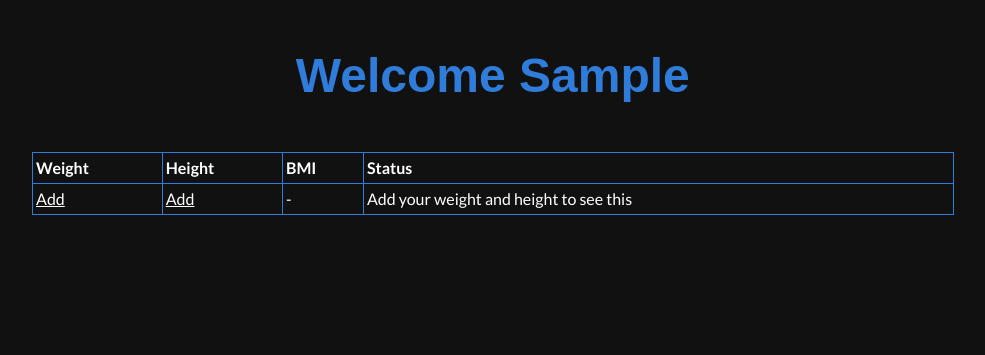
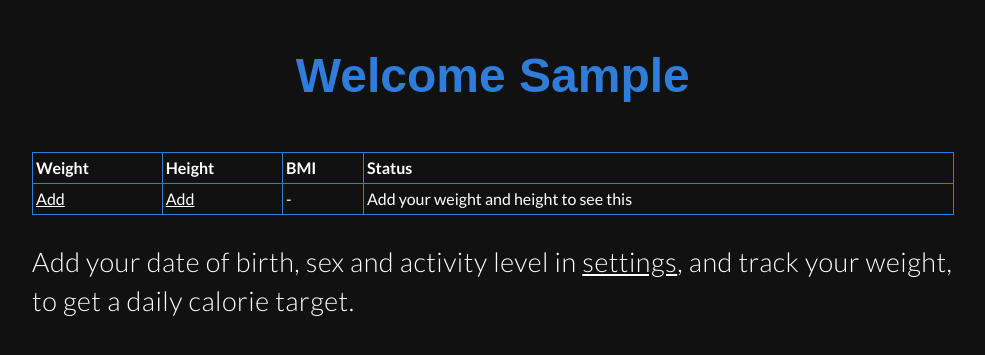
Before and after one commit to DanielPullan/be-less-fat, a Flask app: page / in a window 1280 px wide. Shown: the part 64-419 px from the top of the page, without its empty margins (128-1113 px from the left). Run offline with Flask 3, Linux system fonts and the light colour scheme; the visitor is signed in with stand-in values (Sample User, id 1); data comes from the database, SQL or seed files in the repository; data that the repository does not hold is empty.

Commit message:
Add daily calorie target with goal date estimate
- Settings now take date of birth, sex and activity level (1-5)
- Maintenance calories from Mifflin-St Jeor (ported from
  archive/mifflin.py) times the activity multiplier
- Target is maintenance minus 500 kcal/day when above goal weight,
  maintenance otherwise; never below 1500 (male) / 1200 (female)
- Estimates the goal date at ~7700 kcal per kg
- Shows target, calories left today and goal date on home and /me
- Rejects under-18s, warns when the goal weight is an underweight BMI
- Existing databases get the new columns added automatically

Co-Authored-By: Claude Opus 5.5 <noreply@anthropic.com>
Claude-Session: https://claude.ai/code/session_01UGT2iDVVhiPe2WZdyFNR64

```diff
--- a/blf-app/blf_app/app.py
+++ b/blf-app/blf_app/app.py
@@ -4,7 +4,7 @@
 
 import os
 import sqlite3
-from datetime import date
+from datetime import date, timedelta
 from functools import wraps
 from pathlib import Path
 
@@ -24,6 +24,20 @@ from werkzeug.security import check_password_hash, generate_password_hash
 BASE_DIR = Path(__file__).resolve().parent
 MEALS = ("Breakfast", "Lunch", "Dinner", "Snack")
 
+# Activity multipliers for Mifflin-St Jeor (from archive/mifflin.py). 1 = potato, 5 = PT instructor.
+ACTIVITY_LEVELS = {
+    1: (1.2, "Sedentary (little or no exercise)"),
+    2: (1.375, "Lightly active (exercise 1-3 days a week)"),
+    3: (1.55, "Moderately active (exercise 3-5 days a week)"),
+    4: (1.725, "Very active (hard exercise 6-7 days a week)"),
+    5: (1.9, "Extremely active (physical job or training twice a day)"),
+}
+SEXES = ("male", "female")
+
+DAILY_DEFICIT = 500                              # kcal/day, roughly 0.5 kg a week
+MINIMUM_CALORIES = {"male": 1500, "female": 1200}  # never recommend going below this
+KCAL_PER_KG = 7700                               # approx energy in 1 kg of body fat
+
 SCHEMA = """
 CREATE TABLE IF NOT EXISTS users (
     id            INTEGER PRIMARY KEY AUTOINCREMENT,
@@ -31,7 +45,10 @@ CREATE TABLE IF NOT EXISTS users (
     password_hash TEXT    NOT NULL,
     pin_hash      TEXT    NOT NULL,
     height        REAL,              -- metres
-    goalweight    REAL               -- kg
+    goalweight    REAL,              -- kg
+    birthdate     TEXT,              -- YYYY-MM-DD
+    sex           TEXT,              -- male / female (used for Mifflin-St Jeor)
+    activity      INTEGER            -- 1-5, see ACTIVITY_LEVELS
 );
 
 CREATE TABLE IF NOT EXISTS weight (
@@ -90,6 +107,11 @@ def close_db(_exc=None):
 def init_db():
     db = get_db()
     db.executescript(SCHEMA)
+    # Add columns that didn't exist in older databases
+    existing = {row["name"] for row in db.execute("PRAGMA table_info(users)")}
+    for column, kind in (("birthdate", "TEXT"), ("sex", "TEXT"), ("activity", "INTEGER")):
+        if column not in existing:
+            db.execute(f"ALTER TABLE users ADD COLUMN {column} {kind}")
     db.commit()
 
 
@@ -116,6 +138,69 @@ def bmiCategory(bmi):
     if bmi < 30:
         return "Overweight"
     return "Obese"
+
+
+def ageFrom(birthdate, on=None):
+    on = on or date.today()
+    born = date.fromisoformat(birthdate)
+    return on.year - born.year - ((on.month, on.day) < (born.month, born.day))
+
+
+def mifflin(height, weight, age, sex):
+    """Basal metabolic rate (kcal/day). Height in metres, weight in kg."""
+    bmr = (10 * weight) + (6.25 * height * 100) - (5 * age)
+    return bmr + 5 if sex == "male" else bmr - 161
+
+
+def calorieTarget(weight, height, goalweight, age, sex, activity, on=None):
+    """Work out a daily calorie target and an estimate of when the goal will be reached.
+
+    Returns None if we don't have enough info. Safeguards:
+    - never recommends fewer than MINIMUM_CALORIES for the user's sex
+    - if already at/below goal weight, the target is maintenance
+    """
+    if not all((weight, height, age, sex in SEXES, activity in ACTIVITY_LEVELS)):
+        return None
+
+    bmr = mifflin(height, weight, age, sex)
+    maintenance = bmr * ACTIVITY_LEVELS[activity][0]
+    floor = MINIMUM_CALORIES[sex]
+    to_lose = (weight - goalweight) if goalweight else 0
+
+    if to_lose > 0:
+        target = max(maintenance - DAILY_DEFICIT, floor)
+        capped = target == floor and maintenance - DAILY_DEFICIT < floor
+    else:
+        target = maintenance
+        capped = False
+
+    deficit = maintenance - target
+    goal_date = None
+    if to_lose > 0 and deficit > 0:
+        days = (to_lose * KCAL_PER_KG) / deficit
+        goal_date = (on or date.today()) + timedelta(days=round(days))
+
+    return {
+        "bmr": round(bmr),
+        "maintenance": round(maintenance),
+        "target": round(target),
+        "minimum": floor,
+        "capped": capped,
+        "to_lose": round(to_lose, 1),
+        "goal_date": goal_date,
+        "weekly_loss": round(deficit * 7 / KCAL_PER_KG, 2),
+    }
+
+
+def target_for(user):
+    """calorieTarget() for a user row, using their latest weight."""
+    try:
+        age = ageFrom(user["birthdate"]) if user["birthdate"] else None
+    except ValueError:
+        age = None
+    return calorieTarget(
+        getcurrent("weight"), user["height"], user["goalweight"], age, user["sex"], user["activity"]
+    )
 
 
 def current_user():
@@ -196,15 +281,21 @@ def register_routes(app):
 
     @app.route("/")
     def home():
-        weight = height = bmi = None
+        weight = height = bmi = target = None
+        eaten = 0
         status = "u ain't logged in"
-        if current_user():
+        user = current_user()
+        if user:
+            target = target_for(user)
+            eaten = sum(r["calories"] for r in calories_for(user["id"], today()))
             weight = getcurrent("weight")
             height = getcurrent("height")
             raw_bmi = bmiCalc(weight, height)
             bmi = round(raw_bmi, 1) if raw_bmi else None
             status = bmiCategory(raw_bmi)
-        return render_template("index.html", weight=weight, height=height, bmi=bmi, status=status)
+        return render_template(
+            "index.html", weight=weight, height=height, bmi=bmi, status=status, target=target, eaten=eaten
+        )
 
     @app.route("/register", methods=["GET", "POST"])
     def register():
@@ -280,6 +371,7 @@ def register_routes(app):
             height=getcurrent("height"),
             goalweight=getcurrent("goalweight"),
             food=totalcalories,
+            target=target_for(user),
         )
 
     @app.route("/settings", methods=["GET", "POST"])
@@ -289,24 +381,49 @@ def register_routes(app):
         if request.method == "POST":
             height = parse_positive_float(request.form.get("height"))
             goalweight = parse_positive_float(request.form.get("goalweight"))
+            birthdate = request.form.get("birthdate", "").strip() or None
+            sex = request.form.get("sex") or None
+            activity = parse_non_negative_int(request.form.get("activity"))
 
             # Be forgiving: people will type 180 meaning cm
             if height is not None and height > 3:
                 height = height / 100
 
+            error = None
             if height is None or goalweight is None:
-                flash("Height and goal weight need to be positive numbers.")
+                error = "Height and goal weight need to be positive numbers."
+            elif sex is not None and sex not in SEXES:
+                error = "Pick a sex from the list."
+            elif activity is not None and activity not in ACTIVITY_LEVELS:
+                error = "Pick an activity level from the list."
+            elif birthdate is not None:
+                try:
+                    age = ageFrom(birthdate)
+                except ValueError:
+                    error = "Date of birth needs to be a valid date."
+                else:
+                    if age < 18:
+                        error = "Be Less Fat is not for under 18s."
+                    elif age > 120:
+                        error = "Date of birth doesn't look right."
+
+            if error:
+                flash(error)
             else:
+                if bmiCalc(goalweight, height) < 18.5:
+                    flash("Heads up: that goal weight would put you in the underweight BMI range.")
                 db = get_db()
                 db.execute(
-                    "UPDATE users SET height = ?, goalweight = ? WHERE id = ?",
-                    (height, goalweight, user["id"]),
+                    "UPDATE users SET height = ?, goalweight = ?, birthdate = ?, sex = ?, activity = ? WHERE id = ?",
+                    (height, goalweight, birthdate, sex, activity, user["id"]),
                 )
                 db.commit()
                 flash("Saved.")
                 return redirect(url_for("me"))
 
-        return render_template("settings.html", title="Settings", height=user["height"], goalweight=user["goalweight"])
+        return render_template(
+            "settings.html", title="Settings", user=user, sexes=SEXES, activity_levels=ACTIVITY_LEVELS
+        )
 
     @app.route("/track-weight", methods=["GET", "POST"])
     @login_required
--- /dev/null
+++ b/blf-app/blf_app/templates/calorie-target.html
@@ -0,0 +1,28 @@
+{# Expects `target` (from calorieTarget()) and `eaten` (calories today) #}
+{% if target %}
+    <p>Your daily calorie target is <strong>{{ target.target }} kcal</strong>.
+    {% if eaten < target.target %}
+        You've got {{ target.target - eaten }} kcal left today.
+    {% elif eaten == target.target %}
+        You've hit it exactly today.
+    {% else %}
+        You're {{ eaten - target.target }} kcal over today.
+    {% endif %}
+    </p>
+    <p>You burn about {{ target.maintenance }} kcal a day ({{ target.bmr }} kcal at rest).
+    {% if target.to_lose > 0 %}
+        {% if target.goal_date %}
+        At {{ target.target }} kcal a day you'd lose about {{ target.weekly_loss }} kg a week, reaching your goal around <strong>{{ target.goal_date.day }} {{ target.goal_date.strftime("%B %Y") }}</strong>.
+        {% else %}
+        Your burn rate is too close to the minimum for a safe deficit, so this is a maintenance target. Moving more is the way to go.
+        {% endif %}
+    {% else %}
+        You're at or below your goal weight, so this is a maintenance target.
+    {% endif %}
+    </p>
+    {% if target.capped %}
+    <p>We've capped your target at {{ target.minimum }} kcal. We'll never suggest eating less than that.</p>
+    {% endif %}
+{% else %}
+    <p>Add your date of birth, sex and activity level in <a href="/settings">settings</a>, and track your weight, to get a daily calorie target.</p>
+{% endif %}
--- a/blf-app/blf_app/templates/index.html
+++ b/blf-app/blf_app/templates/index.html
@@ -28,6 +28,7 @@
 
 
         </table>
+        {% include 'calorie-target.html' %}
     </div>
 </div>
 {% endif %}
--- a/blf-app/blf_app/templates/me.html
+++ b/blf-app/blf_app/templates/me.html
@@ -20,6 +20,7 @@
     <p>You haven't set a goal weight yet. <a href="/settings">Set one</a>.</p>
     {% endif %}
     <p>You've consumed {{ food }} calories today. <a href="/food-history">See what</a>.</p>
+    {% with eaten = food %}{% include 'calorie-target.html' %}{% endwith %}
     </div>
 </div>
 
```
Also changed, not shown: blf-app/blf_app/templates/settings.html (+18 -3 lines), blf-app/tests/test_blf_app.py (+62 -1 lines).
